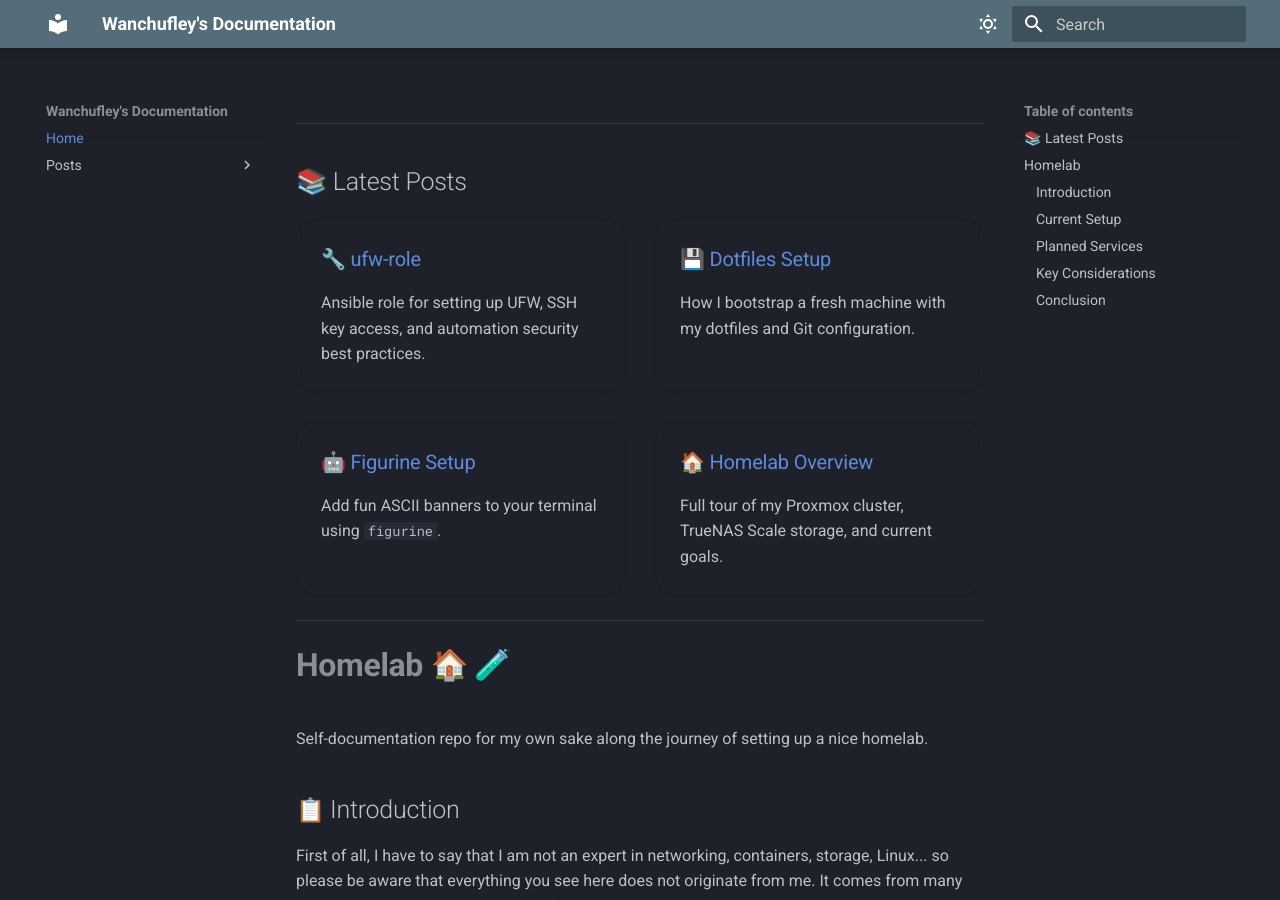
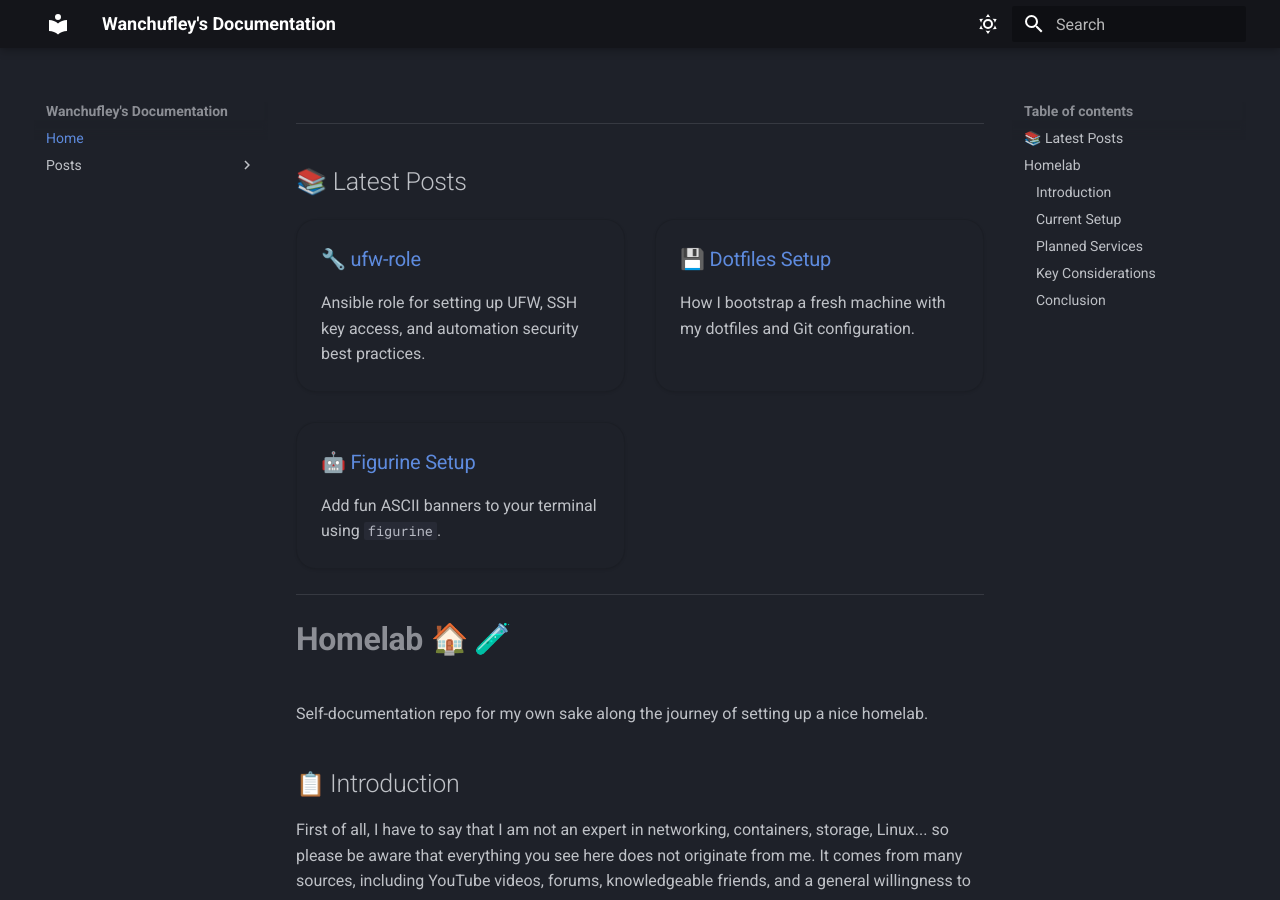
Before and after one commit to Wanchufley/mkdocs-blog, an MkDocs documentation site: the page built from docs/index.md, in a window 1280 px wide and 900 px high. Built offline with MkDocs 1.6.1 and Material for MkDocs 9.7.7, drawn with Linux system fonts in a browser that asks for light colours; emoji names are drawn with the system emoji font.

Commit message:
remove unused card from home

```diff
--- a/docs/index.md
+++ b/docs/index.md
@@ -45,11 +45,6 @@
 <div class="card">
   <h3><a href="figurine-install/"> 🤖 Figurine Setup</a></h3>
   <p>Add fun ASCII banners to your terminal using <code>figurine</code>.</p>
-</div>
-
-<div class="card">
-  <h3><a href="/homelab-overview/"> 🏠 Homelab Overview</a></h3>
-  <p>Full tour of my Proxmox cluster, TrueNAS Scale storage, and current goals.</p>
 </div>
 
 </div>
--- a/mkdocs.yml
+++ b/mkdocs.yml
@@ -8,7 +8,7 @@ theme:
       toggle:
         icon: material/weather-sunny
         name: Dark Mode
-      primary: blue grey
+      primary: black
       accent: deep purple
      # Dark mode
     - scheme: default
```
